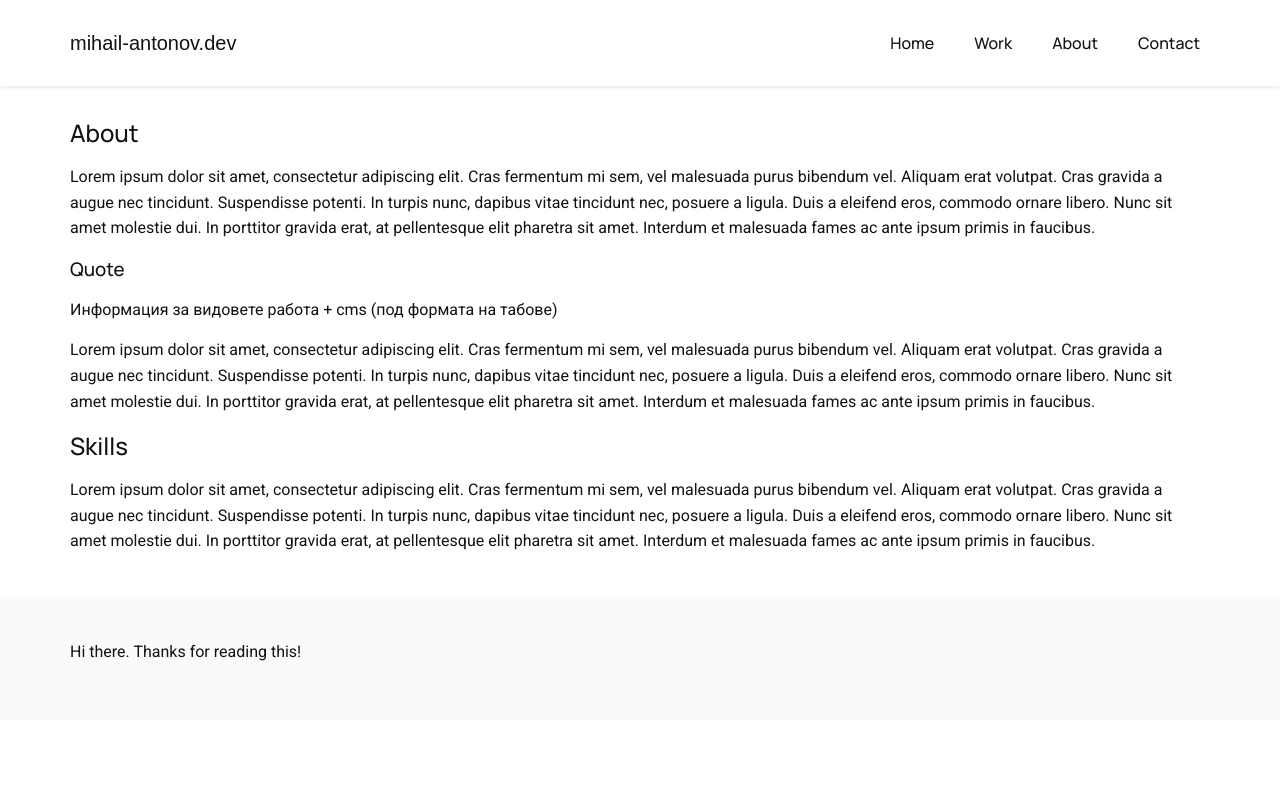
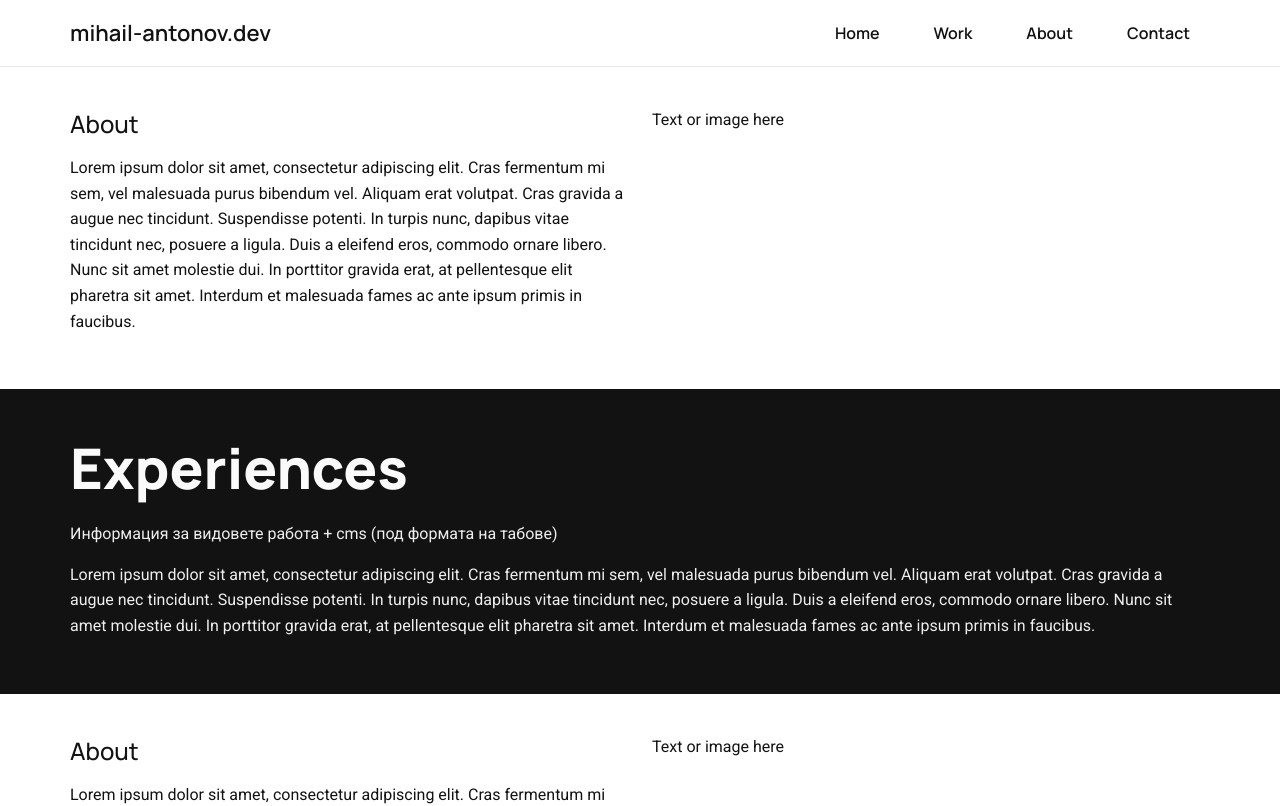
Before and after one commit to mihail-antonov/project-identity, a Next.js app: page /about in a window 1280 px wide. Shown: the top 806 px of the page. Built offline with nearby package versions, Linux system fonts and the light colour scheme.

Commit message:
header changes and overall inner page structure

```diff
--- a/components/layout.jsx
+++ b/components/layout.jsx
@@ -1,5 +1,6 @@
 import Head from "next/head";
 import Link from "next/link";
+import { Cross as Hamburger } from 'hamburger-react'
 import styles from "./layout.module.css";
 import utilStyles from "../styles/utils.module.css";
 import { IconButton } from "@material-ui/core";
@@ -12,25 +13,6 @@ export const googleDescription = '';
 export default function Layout({ children, home }) {
   return (
     <>
-      <style jsx global>
-        {`
-          body {
-              margin: 0;
-            }
-            h1, h2, h3, h4, h5 {
-                color: #121212;
-                font-family: 'Manrope', sans-serif;
-                font-weight: 500;
-                margin: 0 0 15px 0;
-            }
-            p {
-                color: #121212;
-                font-family: 'Roboto', sans-serif;
-                margin: 0 0 15px 0;
-                line-height: 1.6;
-            }
-            `}
-      </style>
       <Head>
         <meta charset="utf-8" />
         <meta name="description" content={googleDescription} />
@@ -50,9 +32,7 @@ export default function Layout({ children, home }) {
               <h1 className={utilStyles.logotitle}><a href="/" className={utilStyles.logotitlelink}>{siteTitle}</a></h1>
             </div>
             <div className={styles.headerwrapperbtn}>
-              <IconButton style={{ color: '#121212' }} aria-label="menu-collapse">
-                <MenuIcon />
-              </IconButton>
+            <Hamburger size={24} direction="right" />
             </div>
             <div className={styles.headerwrappernav}>
               <nav>
--- a/components/layout.module.css
+++ b/components/layout.module.css
@@ -1,12 +1,33 @@
+/* Grid */
 .container {
   max-width: 100%;
   padding: 0 15px;
   margin: 0 auto;
 }
 
+.grid2 {
+  display: grid;
+  grid-template-columns: 1fr;
+  grid-gap: 24px;
+}
+
+.grid3 {
+  display: grid;
+  grid-template-columns: 1fr;
+  grid-gap: 24px;
+}
+
+.grid4 {
+  display: grid;
+  grid-template-columns: 1fr;
+  grid-gap: 24px;
+}
+
+/* Grid */
+
 .header {
-  padding: 16px 0;
-  box-shadow: 0 0 6px rgb(0 0 0 / 15%)
+  padding: 6px 0;
+  border-bottom: 1px solid #eaeaea;
 }
 
 .headerwrapper {
@@ -26,15 +47,15 @@
 
 .headernavli {
   display: inline;
-  margin: 0 0 0 20px;
+  margin: 0 0 0 14px;
 }
 
 .headernavlink {
   color: #121212;
   font-family: 'Manrope', sans-serif;
-  font-weight: 500;
+  font-weight: 600;
   text-decoration: none;
-  padding: 10px;
+  padding: 10px 20px;
 }
 
 .headernavlink:hover {
@@ -42,26 +63,13 @@
   transition: 0.3s;
 }
 
-.mainwrapper {
+.darkwrapper {
+  background: #121212;
   padding: 20px 0;
 }
 
-.grid2cols {
-  display: grid;
-  grid-template-columns: 1fr;
-  grid-gap: 24px;
-}
-
-.grid3cols {
-  display: grid;
-  grid-template-columns: 1fr;
-  grid-gap: 24px;
-}
-
-.grid4cols {
-  display: grid;
-  grid-template-columns: 1fr;
-  grid-gap: 24px;
+.mainwrapper {
+  padding: 20px 0;
 }
 
 .footer {
@@ -80,28 +88,32 @@
     max-width: 720px;
   }
 
-  .grid2cols {
+  .grid2 {
     display: grid;
     grid-template-columns: 1fr 1fr;
   }
 
-  .grid4cols {
+  .grid4 {
     display: grid;
     grid-template-columns: 1fr 1fr;
   }
 
+  .darkwrapper {
+    padding: 40px 0;
+  }
+
   .mainwrapper {
-    padding: 30px 0;
+    padding: 40px 0;
   }
 }
 
 
-@media (min-width: 992px) {
+@media (min-width: 991px) {
   .container {
     max-width: 960px;
   }
 
-  .grid3cols {
+  .grid3 {
     display: grid;
     grid-template-columns: 1fr 1fr 1fr;
   }
@@ -120,7 +132,7 @@
     max-width: 1140px;
   }
 
-  .grid4cols {
+  .grid4 {
     display: grid;
     grid-template-columns: 1fr 1fr 1fr 1fr;
   }
@@ -131,7 +143,11 @@
     max-width: 1320px;
   }
 
+  .darkwrapper {
+    padding: 80px 0;
+  }
+
   .mainwrapper {
-    padding: 40px 0;
+    padding: 60px 0;
   }
 }
--- a/package.json
+++ b/package.json
@@ -10,6 +10,7 @@
   "dependencies": {
     "@material-ui/core": "^4.11.3",
     "@material-ui/icons": "^4.11.2",
+    "hamburger-react": "^2.4.0",
     "next": "^10.0.0",
     "react": "17.0.1",
     "react-dom": "17.0.1"
--- /dev/null
+++ b/pages/_app.js
@@ -0,0 +1,7 @@
+import '../styles/global.css'
+
+function App({ Component, pageProps }) {
+    return <Component {...pageProps} />
+}
+
+export default App
--- a/pages/about.jsx
+++ b/pages/about.jsx
@@ -1,7 +1,7 @@
+import Head from "next/head";
 import Layout from "../components/layout";
 import styles from "../components/layout.module.css";
-import Head from "next/head";
-import Link from "next/link";
+import utilStyles from "../styles/utils.module.css";
 
 export default function About() {
   return (
@@ -13,7 +13,8 @@ export default function About() {
       <div className="about">
         <div className={styles.container}>
           <div className={styles.mainwrapper}>
-            <div className="about">
+            <div className={styles.grid2}>
+              <div className="about-text">
                 <h2>About</h2>
                 <p>
                   Lorem ipsum dolor sit amet, consectetur adipiscing elit. Cras
@@ -26,23 +27,22 @@ export default function About() {
                   primis in faucibus.
                   </p>
               </div>
-            <div className="quote">
-              <h3>Quote</h3>
-              <p>Информация за видовете работа + cms (под формата на табове)</p>
-              <p>
-                Lorem ipsum dolor sit amet, consectetur adipiscing elit. Cras
-                fermentum mi sem, vel malesuada purus bibendum vel. Aliquam erat
-                volutpat. Cras gravida a augue nec tincidunt. Suspendisse potenti.
-                In turpis nunc, dapibus vitae tincidunt nec, posuere a ligula.
-                Duis a eleifend eros, commodo ornare libero. Nunc sit amet
-                molestie dui. In porttitor gravida erat, at pellentesque elit
-                pharetra sit amet. Interdum et malesuada fames ac ante ipsum
-                primis in faucibus.
+              <div className="about-image">
+                <p>Text or image here</p>
+              </div>
+            </div>
+          </div>
+        </div>
+      </div>
+
+      <div className="experience">
+        <div className={styles.darkwrapper}>
+          <div className={styles.container}>
+            <h2 className={utilStyles.darkwrappertitle}>Experiences</h2>
+            <p className={utilStyles.darkwrappertext}>
+              Информация за видовете работа + cms (под формата на табове)
             </p>
-            </div>
-            <div className="skills">
-              <h2>Skills</h2>
-              <p>
+            <p className={utilStyles.darkwrappertext}>
               Lorem ipsum dolor sit amet, consectetur adipiscing elit. Cras
               fermentum mi sem, vel malesuada purus bibendum vel. Aliquam erat
               volutpat. Cras gravida a augue nec tincidunt. Suspendisse potenti.
@@ -55,6 +55,30 @@ export default function About() {
           </div>
         </div>
       </div>
+
+      <div className="about">
+        <div className={styles.container}>
+          <div className={styles.mainwrapper}>
+            <div className={styles.grid2}>
+              <div className="about-text">
+                <h2>About</h2>
+                <p>
+                  Lorem ipsum dolor sit amet, consectetur adipiscing elit. Cras
+                  fermentum mi sem, vel malesuada purus bibendum vel. Aliquam erat
+                  volutpat. Cras gravida a augue nec tincidunt. Suspendisse potenti.
+                  In turpis nunc, dapibus vitae tincidunt nec, posuere a ligula.
+                  Duis a eleifend eros, commodo ornare libero. Nunc sit amet
+                  molestie dui. In porttitor gravida erat, at pellentesque elit
+                  pharetra sit amet. Interdum et malesuada fames ac ante ipsum
+                  primis in faucibus.
+                  </p>
+              </div>
+              <div className="about-image">
+                <p>Text or image here</p>
+              </div>
+            </div>
+          </div>
+        </div>
       </div>
     </Layout>
   );
--- a/pages/contact.jsx
+++ b/pages/contact.jsx
@@ -1,7 +1,6 @@
 import Layout from "../components/layout";
-import styles from "../components/layout.module.css"
+import styles from "../components/layout.module.css";
 import Head from "next/head";
-import Link from "next/link";
 
 export default function Contact() {
   return (
@@ -15,7 +14,7 @@ export default function Contact() {
       <div id="contact">
       <div className={styles.container}>
           <div className={styles.mainwrapper}>
-            <div className={styles.grid2cols}>
+            <div className={styles.grid2}>
               <div className="contact-info">
                 <h2>Contact info</h2>
                 <p>
--- /dev/null
+++ b/styles/global.css
@@ -0,0 +1,17 @@
+body {
+    margin: 0;
+}
+
+h1, h2, h3, h4, h5 {
+    color: #121212;
+    font-family: 'Manrope', sans-serif;
+    font-weight: 500;
+    margin: 0 0 15px 0;
+}
+
+p {
+    color: #121212;
+    font-family: 'Roboto', sans-serif;
+    margin: 0 0 15px 0;
+    line-height: 1.6;
+}
--- a/styles/utils.module.css
+++ b/styles/utils.module.css
@@ -1,17 +1,27 @@
 .logotitle {
-  font-family: "Poppins", sans-serif;
-  font-size: 20px;
-  font-weight: 500;
+  font-family: 'Manrope', sans-serif;
+  font-size: 22px;
+  font-weight: 600;
   margin: 0;
 }
 
 .logotitlelink {
+  color: #121212;
   text-decoration: none;
-  color: #121212;
-
+  padding: 10px 20px 10px 0;
 }
 
 .logotitlelink:hover {
   color: #1a237e;
   transition: 0.3s;
 }
+
+.darkwrappertitle {
+    color: #fafafa;
+    font-size: 56px;
+    font-weight: 900;
+}
+
+.darkwrappertext {
+  color: #EEEEEE;
+}
```
Also changed, not shown: pages/index.jsx (+14 -1 lines), 1 other file (tests, documents, lock files or other folders). Lines whose indentation alone changed are shown as unchanged.
